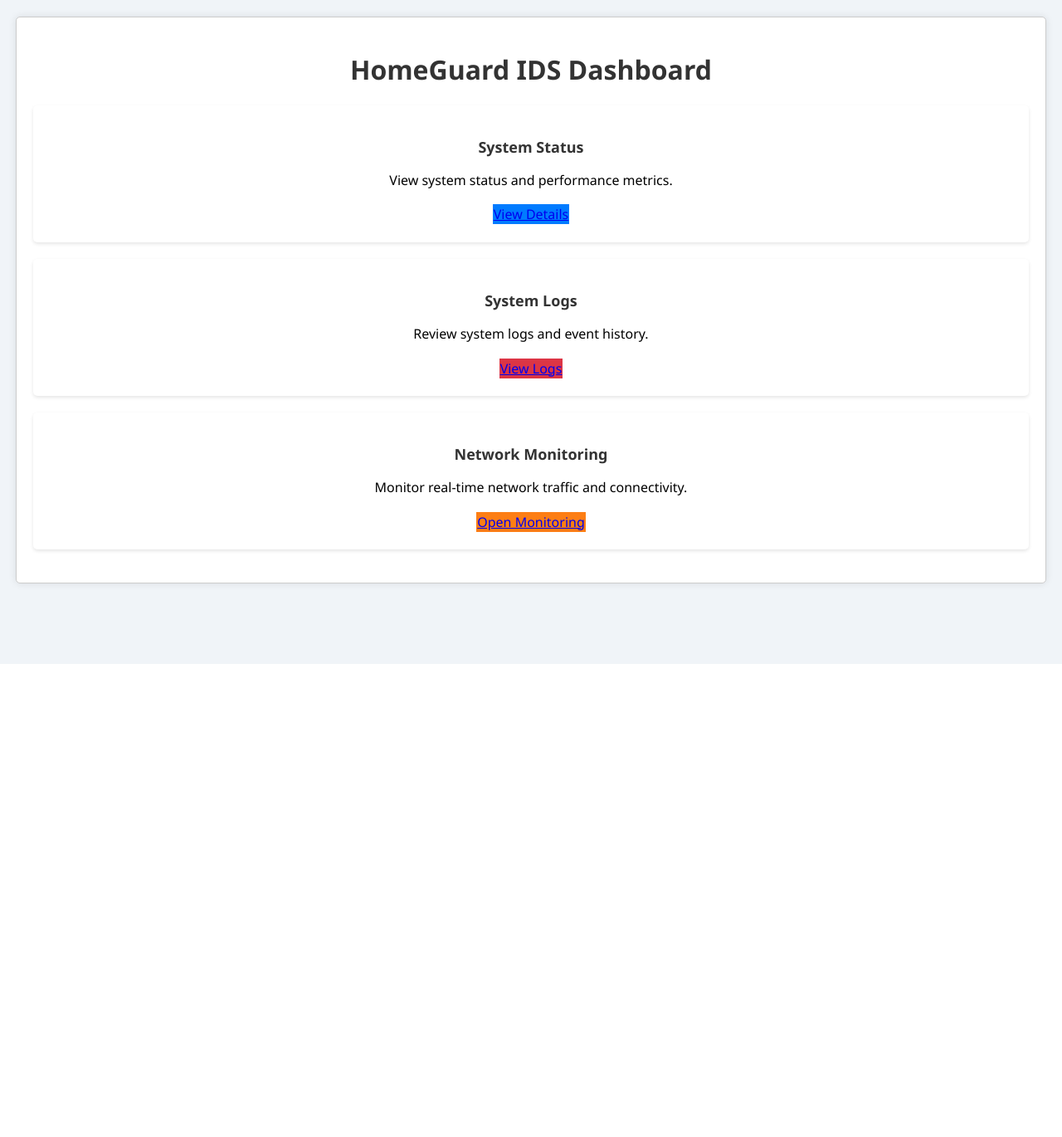
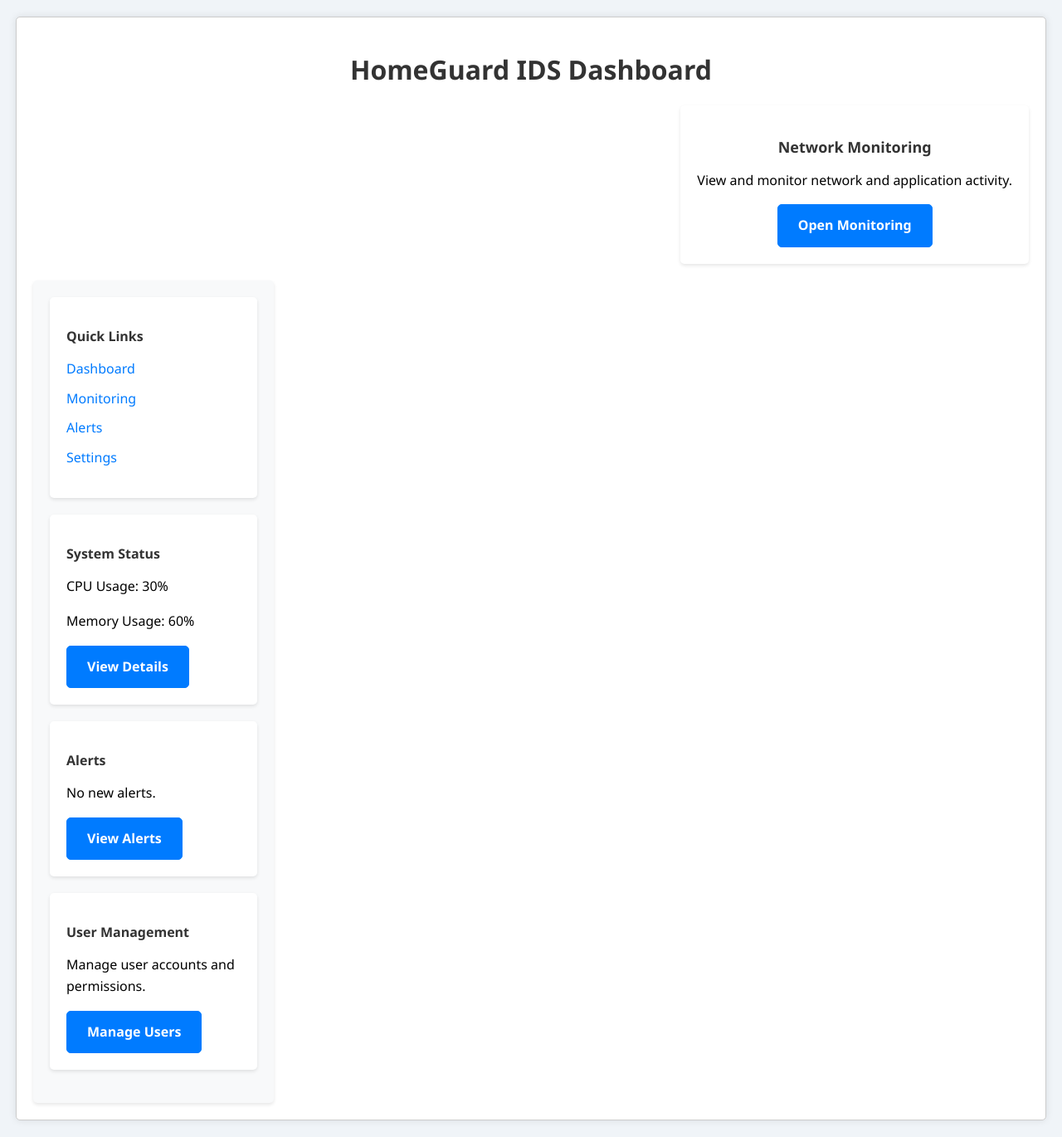
Before and after one commit to gombedlm/HomeGuard-IDS, a Flask app: page / in a window 1280 px wide. Shown: the whole page at 83% size. Before the commit the page ends 800 px from the top, so only its background shows below. Run offline with Flask 3, Linux system fonts and the light colour scheme; the visitor is signed in with stand-in values (Sample User, id 1).

Commit message:
re structured and refined the dashboard

```diff
--- a/main/templates/dashboard.html
+++ b/main/templates/dashboard.html
@@ -7,36 +7,61 @@
     <link rel="stylesheet" href="{{ url_for('static', filename='css/styles.css') }}">
 </head>
 <body>
-    <div class="container">
+    <div class="container home-dashboard">
         <header class="header">
             <h1>HomeGuard IDS Dashboard</h1>
         </header>
 
         <section class="dashboard-widgets">
-            <div class="widget notifications">
-                <h3>System Status</h3>
+            <div class="widget network-monitoring">
+                <h3>Network Monitoring</h3>
                 <div class="widget-content">
-                    <p>View system status and performance metrics.</p>
-                    <a href="#" class="button-blue">View Details</a>
+                    <p>View and monitor network and application activity.</p>
+                    <a href="{{ url_for('monitoring') }}" class="button button-blue">Open Monitoring</a>
+                </div>
+            </div>
+            <!-- Additional widgets can be added here -->
+        </section>
+
+        <!-- Sidebar -->
+        <aside class="sidebar">
+            <div class="widget sidebar-content">
+                <h3>Quick Links</h3>
+                <div class="widget-content">
+                    <ul>
+                        <li><a href="{{ url_for('index') }}">Dashboard</a></li>
+                        <li><a href="{{ url_for('monitoring') }}">Monitoring</a></li>
+                        <li><a href="#">Alerts</a></li>
+                        <li><a href="#">Settings</a></li>
+                    </ul>
                 </div>
             </div>
 
-            <div class="widget system-logs">
-                <h3>System Logs</h3>
+            <div class="widget system-status">
+                <h3>System Status</h3>
                 <div class="widget-content">
-                    <p>Review system logs and event history.</p>
-                    <a href="#" class="button-red">View Logs</a>
+                    <p>CPU Usage: 30%</p>
+                    <p>Memory Usage: 60%</p>
+                    <a href="#" class="button button-blue">View Details</a>
                 </div>
             </div>
 
-            <div class="widget monitoring">
-                <h3>Network Monitoring</h3>
+            <div class="widget alerts">
+                <h3>Alerts</h3>
                 <div class="widget-content">
-                    <p>Monitor real-time network traffic and connectivity.</p>
-                    <a href="{{ url_for('monitoring') }}" class="button-orange">Open Monitoring</a>
+                    <p>No new alerts.</p>
+                    <a href="#" class="button button-blue">View Alerts</a>
                 </div>
             </div>
-        </section>
+
+            <div class="widget user-management">
+                <h3>User Management</h3>
+                <div class="widget-content">
+                    <p>Manage user accounts and permissions.</p>
+                    <a href="#" class="button button-blue">Manage Users</a>
+                </div>
+            </div>
+        </aside>
     </div>
 </body>
 </html>
```
